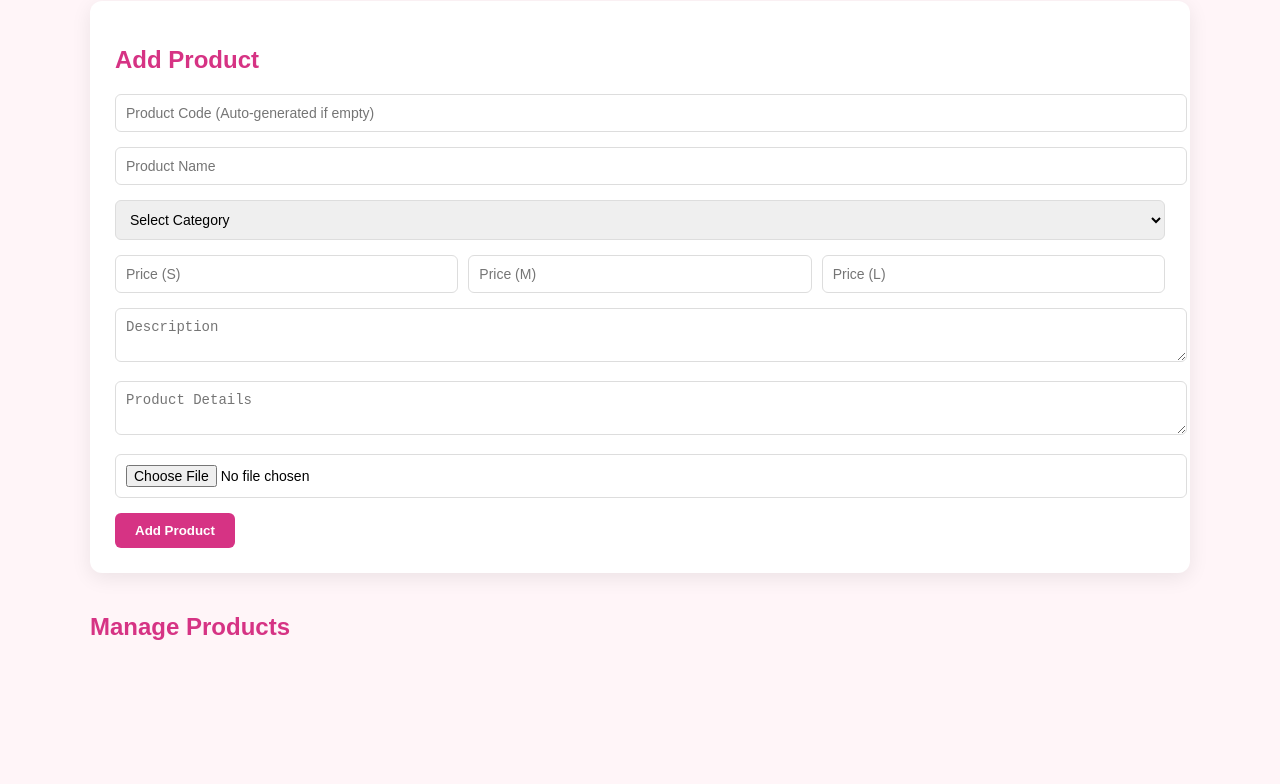
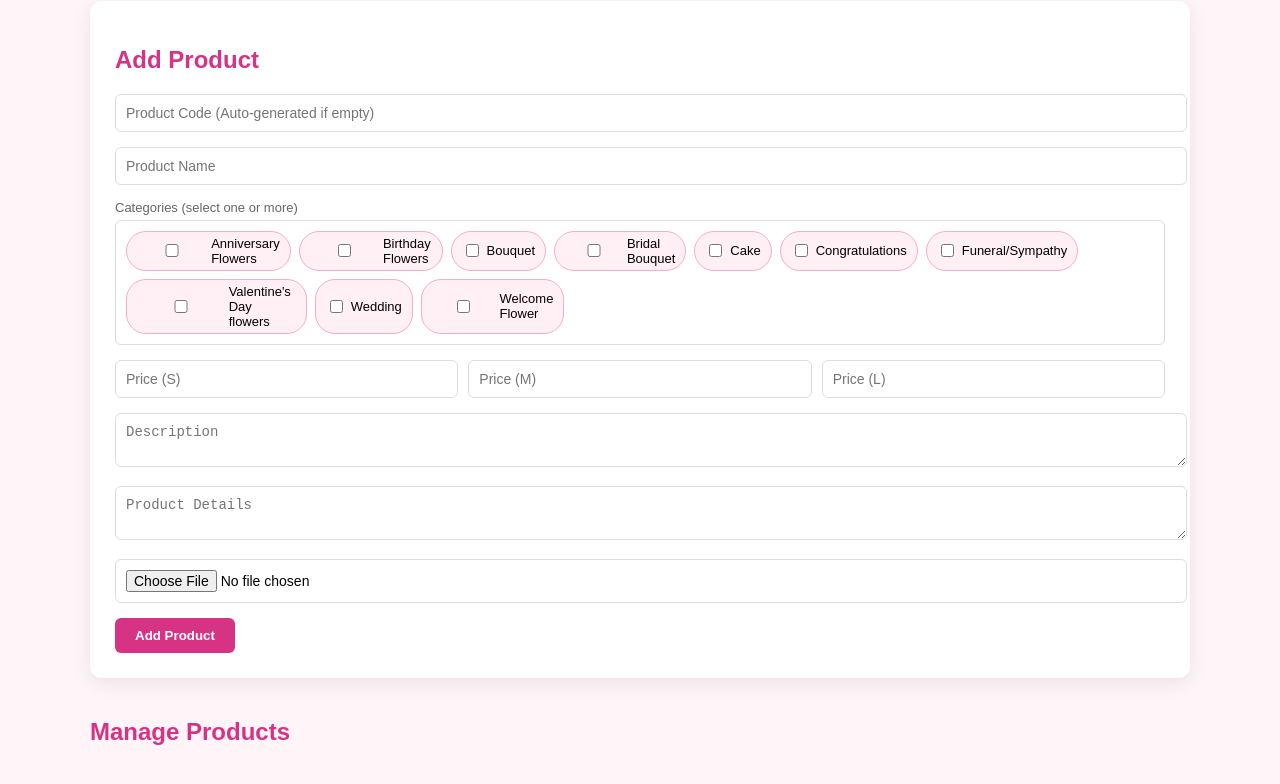
Before and after one commit to Theresamarshal/Royal-Flowers, a website: page client/admin.html in a window 1280 px wide. Shown: the part 110-894 px from the top of the page. Before the commit the page ends 801 px from the top, so only its background shows below. Drawn offline with Linux system fonts and the light colour scheme; no server answers.

Commit message:
Support multiple categories per product

```diff
--- a/client/admin.html
+++ b/client/admin.html
@@ -138,6 +138,40 @@ margin-right:5px;
 background:#218838;
 }
 
+/* Category Checkboxes */
+.category-checkboxes {
+    display: flex;
+    flex-wrap: wrap;
+    gap: 8px;
+    padding: 10px;
+    border: 1px solid #ddd;
+    border-radius: 6px;
+    background: #fff;
+    max-height: 160px;
+    overflow-y: auto;
+}
+.category-checkboxes label {
+    display: flex;
+    align-items: center;
+    gap: 5px;
+    font-size: 13px;
+    background: #fff0f5;
+    border: 1px solid #f7aac9;
+    border-radius: 20px;
+    padding: 4px 10px;
+    cursor: pointer;
+    transition: background 0.2s;
+}
+.category-checkboxes label:hover { background: #ffd6e8; }
+.category-checkboxes input[type=checkbox]:checked + span {
+    color: #d63384;
+    font-weight: bold;
+}
+.category-checkboxes label:has(input:checked) {
+    background: #ffd6e8;
+    border-color: #d63384;
+}
+
 /* Modal Styles */
 .modal{
 display:none;
@@ -198,19 +232,19 @@ color:black;
 </div>
 
 <div class="form-group">
-<select id="category" required>
-    <option value="">Select Category</option>
-    <option value="Anniversary Flowers">Anniversary Flowers</option>
-    <option value="Birthday Flowers">Birthday Flowers</option>
-    <option value="Bouquet">Bouquet</option>
-    <option value="Bridal Bouquet">Bridal Bouquet</option>
-    <option value="Cake">Cake</option>
-    <option value="Congratulations">Congratulations</option>
-    <option value="Funeral/Sympathy">Funeral/Sympathy</option>
-    <option value="Valentine's Day flowers">Valentine's Day flowers</option>
-    <option value="Wedding">Wedding</option>
-    <option value="Welcome Flower">Welcome Flower</option>
-</select>
+    <label style="font-size:13px;color:#666;margin-bottom:5px;display:block;">Categories (select one or more)</label>
+    <div class="category-checkboxes" id="categoryCheckboxes">
+        <label><input type="checkbox" value="Anniversary Flowers"><span>Anniversary Flowers</span></label>
+        <label><input type="checkbox" value="Birthday Flowers"><span>Birthday Flowers</span></label>
+        <label><input type="checkbox" value="Bouquet"><span>Bouquet</span></label>
+        <label><input type="checkbox" value="Bridal Bouquet"><span>Bridal Bouquet</span></label>
+        <label><input type="checkbox" value="Cake"><span>Cake</span></label>
+        <label><input type="checkbox" value="Congratulations"><span>Congratulations</span></label>
+        <label><input type="checkbox" value="Funeral/Sympathy"><span>Funeral/Sympathy</span></label>
+        <label><input type="checkbox" value="Valentine's Day flowers"><span>Valentine's Day flowers</span></label>
+        <label><input type="checkbox" value="Wedding"><span>Wedding</span></label>
+        <label><input type="checkbox" value="Welcome Flower"><span>Welcome Flower</span></label>
+    </div>
 </div>
 
 <div class="form-group" style="display: flex; gap: 10px;">
@@ -259,19 +293,19 @@ color:black;
                 <input type="text" id="editName" placeholder="Product Name" required>
             </div>
             <div class="form-group">
-                <select id="editCategory" required>
-                    <option value="">Select Category</option>
-                    <option value="Anniversary Flowers">Anniversary Flowers</option>
-                    <option value="Birthday Flowers">Birthday Flowers</option>
-                    <option value="Bouquet">Bouquet</option>
-                    <option value="Bridal Bouquet">Bridal Bouquet</option>
-                    <option value="Cake">Cake</option>
-                    <option value="Congratulations">Congratulations</option>
-                    <option value="Funeral/Sympathy">Funeral/Sympathy</option>
-                    <option value="Valentine's Day flowers">Valentine's Day flowers</option>
-                    <option value="Wedding">Wedding</option>
-                    <option value="Welcome Flower">Welcome Flower</option>
-                </select>
+                <label style="font-size:13px;color:#666;margin-bottom:5px;display:block;">Categories (select one or more)</label>
+                <div class="category-checkboxes" id="editCategoryCheckboxes">
+                    <label><input type="checkbox" value="Anniversary Flowers"><span>Anniversary Flowers</span></label>
+                    <label><input type="checkbox" value="Birthday Flowers"><span>Birthday Flowers</span></label>
+                    <label><input type="checkbox" value="Bouquet"><span>Bouquet</span></label>
+                    <label><input type="checkbox" value="Bridal Bouquet"><span>Bridal Bouquet</span></label>
+                    <label><input type="checkbox" value="Cake"><span>Cake</span></label>
+                    <label><input type="checkbox" value="Congratulations"><span>Congratulations</span></label>
+                    <label><input type="checkbox" value="Funeral/Sympathy"><span>Funeral/Sympathy</span></label>
+                    <label><input type="checkbox" value="Valentine's Day flowers"><span>Valentine's Day flowers</span></label>
+                    <label><input type="checkbox" value="Wedding"><span>Wedding</span></label>
+                    <label><input type="checkbox" value="Welcome Flower"><span>Welcome Flower</span></label>
+                </div>
             </div>
             <div class="form-group" style="display: flex; gap: 10px;">
                 <div style="flex: 1;"><label style="font-size: 11px; color: #666;">Small</label><input type="number" id="editPriceSmall" placeholder="S" required></div>
@@ -309,7 +343,10 @@ const formData = new FormData();
 
 formData.append("productCode",document.getElementById("productCode").value);
 formData.append("name",document.getElementById("name").value);
-formData.append("category",document.getElementById("category").value);
+// Collect all checked categories
+document.querySelectorAll('#categoryCheckboxes input[type=checkbox]:checked').forEach(cb => {
+    formData.append("category", cb.value);
+});
 formData.append("priceSmall",document.getElementById("priceSmall").value);
 formData.append("priceMedium",document.getElementById("priceMedium").value);
 formData.append("priceLarge",document.getElementById("priceLarge").value);
@@ -422,7 +459,11 @@ if(product){
 document.getElementById("editId").value = product._id;
 document.getElementById("editProductCode").value = product.productCode || "";
 document.getElementById("editName").value = product.name;
-document.getElementById("editCategory").value = product.category;
+// Restore checked categories
+const productCategories = Array.isArray(product.category) ? product.category : (product.category ? [product.category] : []);
+document.querySelectorAll('#editCategoryCheckboxes input[type=checkbox]').forEach(cb => {
+    cb.checked = productCategories.includes(cb.value);
+});
 document.getElementById("editPriceSmall").value = product.priceSmall || "";
 document.getElementById("editPriceMedium").value = product.priceMedium || product.price || "";
 document.getElementById("editPriceLarge").value = product.priceLarge || "";
@@ -447,7 +488,10 @@ const formData = new FormData();
 
 formData.append("productCode", document.getElementById("editProductCode").value);
 formData.append("name", document.getElementById("editName").value);
-formData.append("category", document.getElementById("editCategory").value);
+// Collect all checked categories
+document.querySelectorAll('#editCategoryCheckboxes input[type=checkbox]:checked').forEach(cb => {
+    formData.append("category", cb.value);
+});
 formData.append("priceSmall", document.getElementById("editPriceSmall").value);
 formData.append("priceMedium", document.getElementById("editPriceMedium").value);
 formData.append("priceLarge", document.getElementById("editPriceLarge").value);
--- a/server/models/product.js
+++ b/server/models/product.js
@@ -2,7 +2,7 @@ const mongoose = require("mongoose");
 
 const productSchema = new mongoose.Schema({
 name:String,
-category:String,
+category:[String],
 price:Number,
 priceSmall:Number,
 priceMedium:Number,
```
Also changed, not shown: client/script.js (+15 -8 lines), server/routes/products.js (+11 -3 lines).
